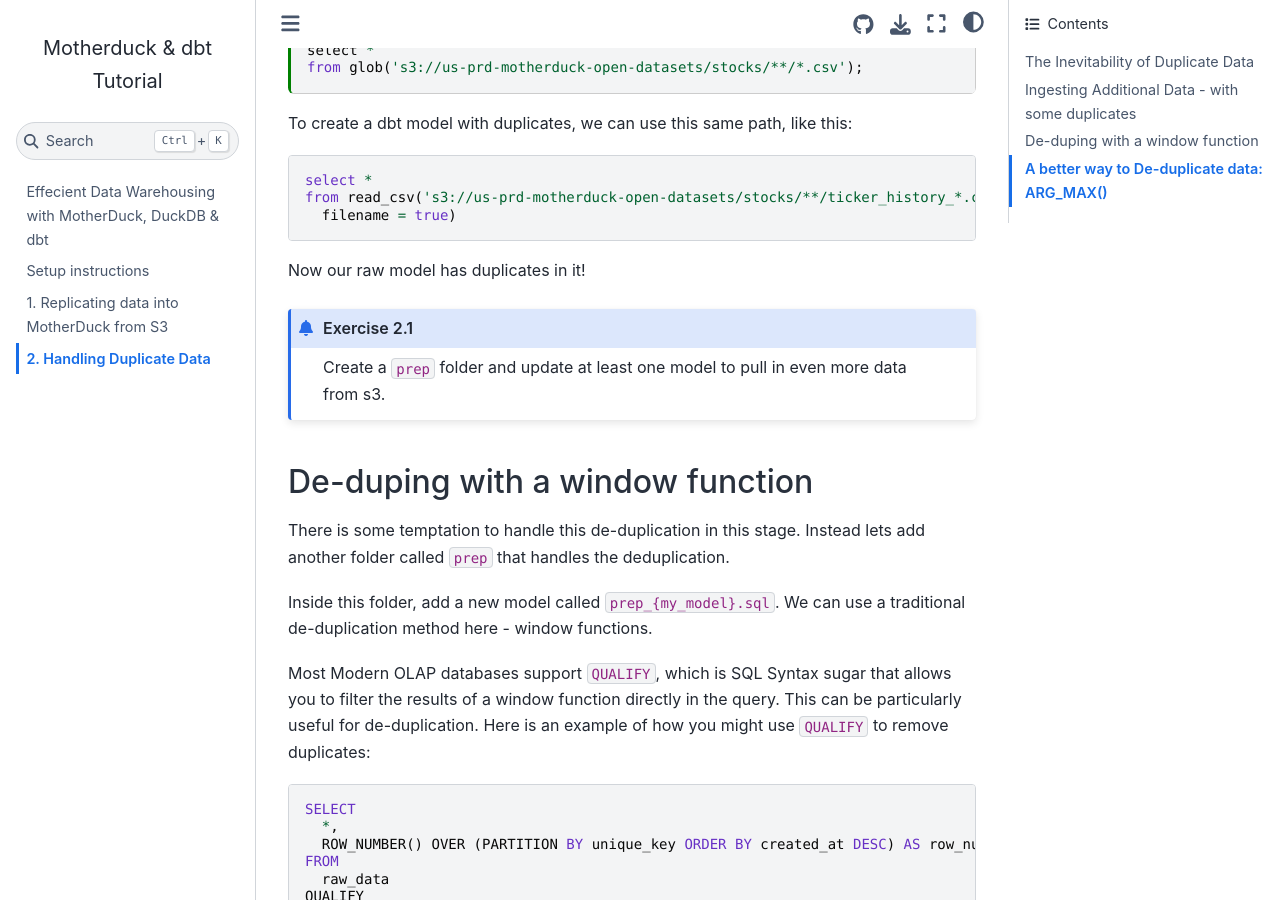
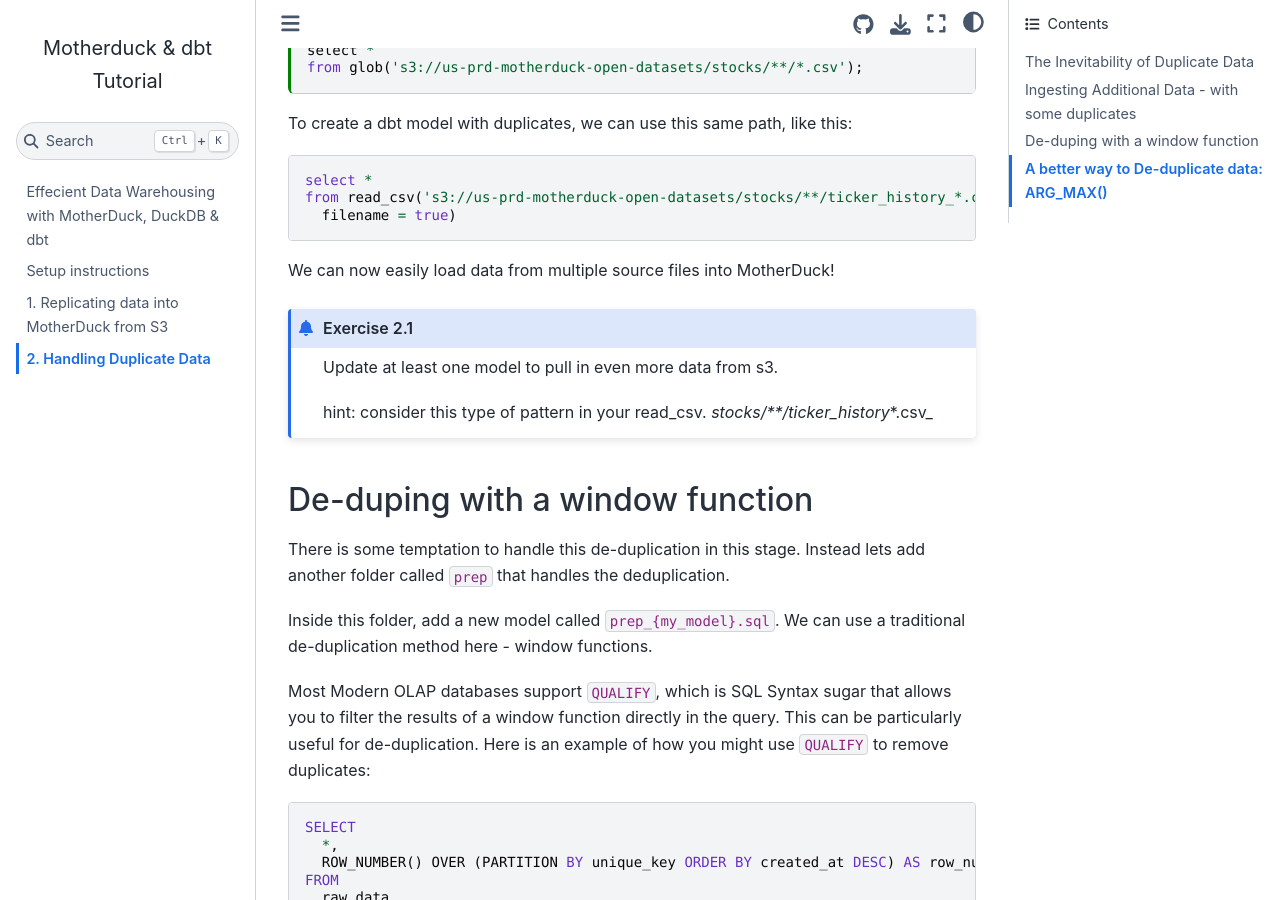
Before and after one commit to MotherDuck-Open-Source/dbt-tutorial, a Jupyter Book: the page built from 2_handling-duplicates.md, in a window 1280 px wide and 900 px high, scrolled down 777 px. Built offline with Jupyter Book 1.0.4 settings and Sphinx 7.4.7 and the Sphinx Book theme 1.1.4, drawn with Linux system fonts in a browser that asks for light colours.

Commit message:
tweak exercise 2.1

````diff
--- a/2_handling-duplicates.md
+++ b/2_handling-duplicates.md
@@ -46,10 +46,12 @@ from read_csv('s3://us-prd-motherduck-open-datasets/stocks/**/ticker_history_*.c
   filename = true)
 ```
 
-Now our raw model has duplicates in it!
+We can now easily load data from multiple source files into MotherDuck!
 
 ```{admonition} Exercise 2.1
-Create a `prep` folder and update at least one model to pull in even more data from s3.
+Update at least one model to pull in even more data from s3.
+
+hint: consider this type of pattern in your read_csv. _stocks/**/ticker_history_*.csv_
 ```
 
 ## De-duping with a window function
````
